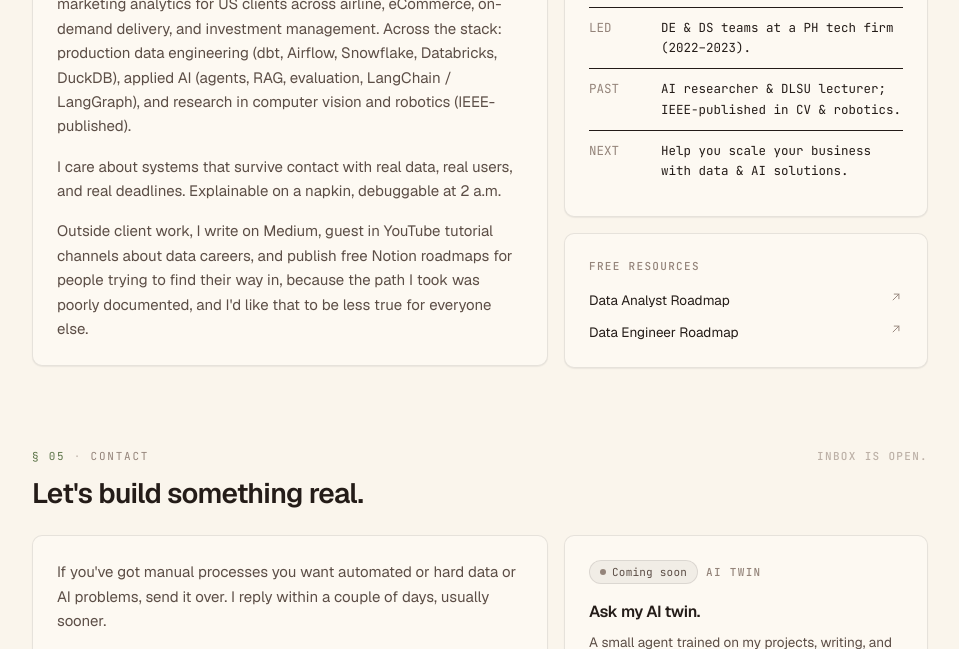
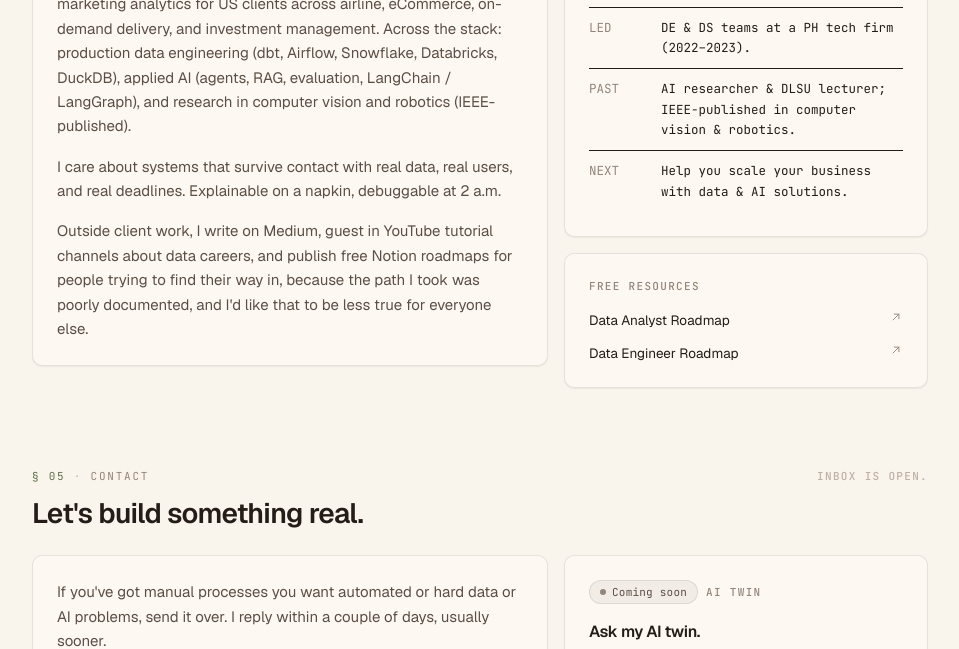
Before and after one commit to sclauguico/portfolio, an Astro site: page / in a window 1280 px wide. Shown: the part 5765-6414 px from the top of the page, without its empty margins (160-1119 px from the left). Built offline with nearby package versions, Linux system fonts and the light colour scheme; Astro itself is replaced by a stand-in of ours.

Commit message:
MODIFY: spell out 'computer vision' in About timeline (was 'CV')

```diff
--- a/src/components/About.astro
+++ b/src/components/About.astro
@@ -71,7 +71,7 @@ import SectionHeader from './SectionHeader.astro';
             </li>
             <li class="flex gap-4 py-2.5">
               <span class="text-subtle w-14 shrink-0">PAST</span>
-              <span class="text-ink">AI researcher &amp; DLSU lecturer; IEEE-published in CV &amp; robotics.</span>
+              <span class="text-ink">AI researcher &amp; DLSU lecturer; IEEE-published in computer vision &amp; robotics.</span>
             </li>
             <li class="flex gap-4 py-2.5">
               <span class="text-subtle w-14 shrink-0">NEXT</span>
```
